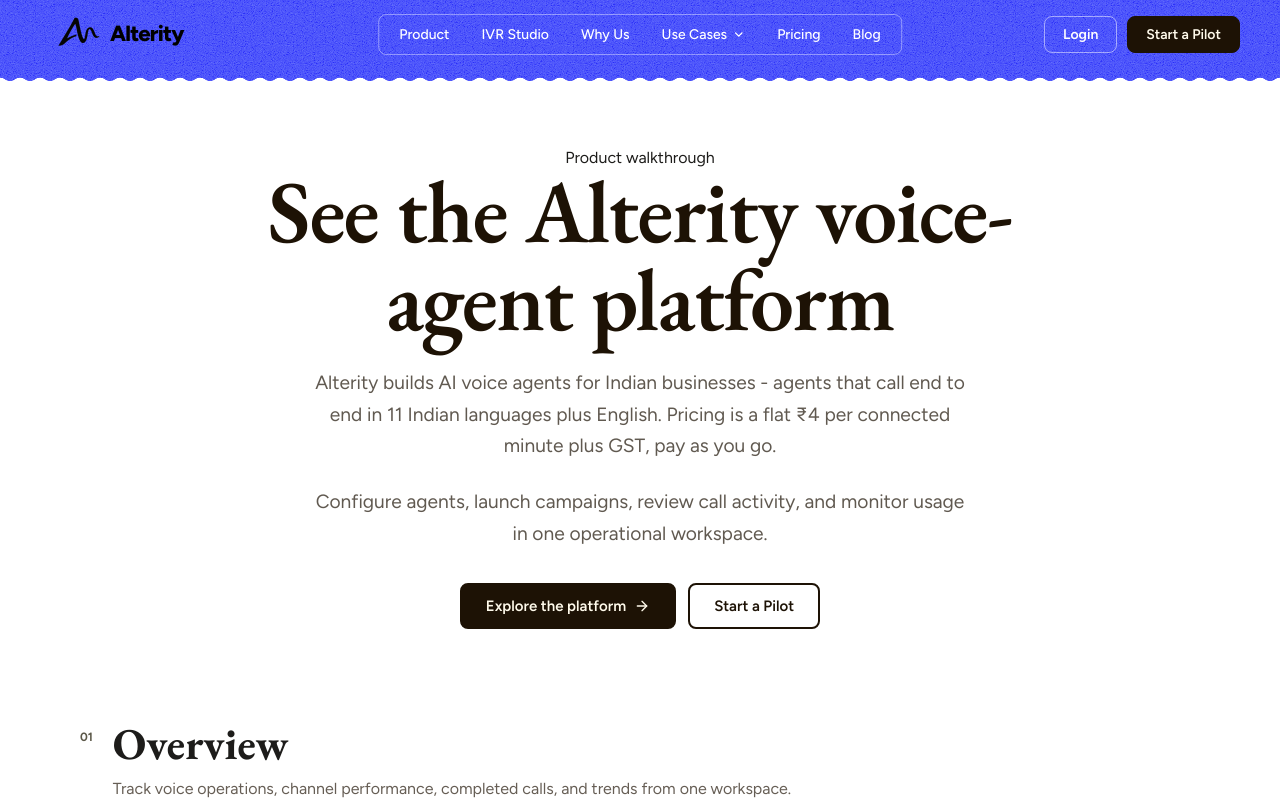
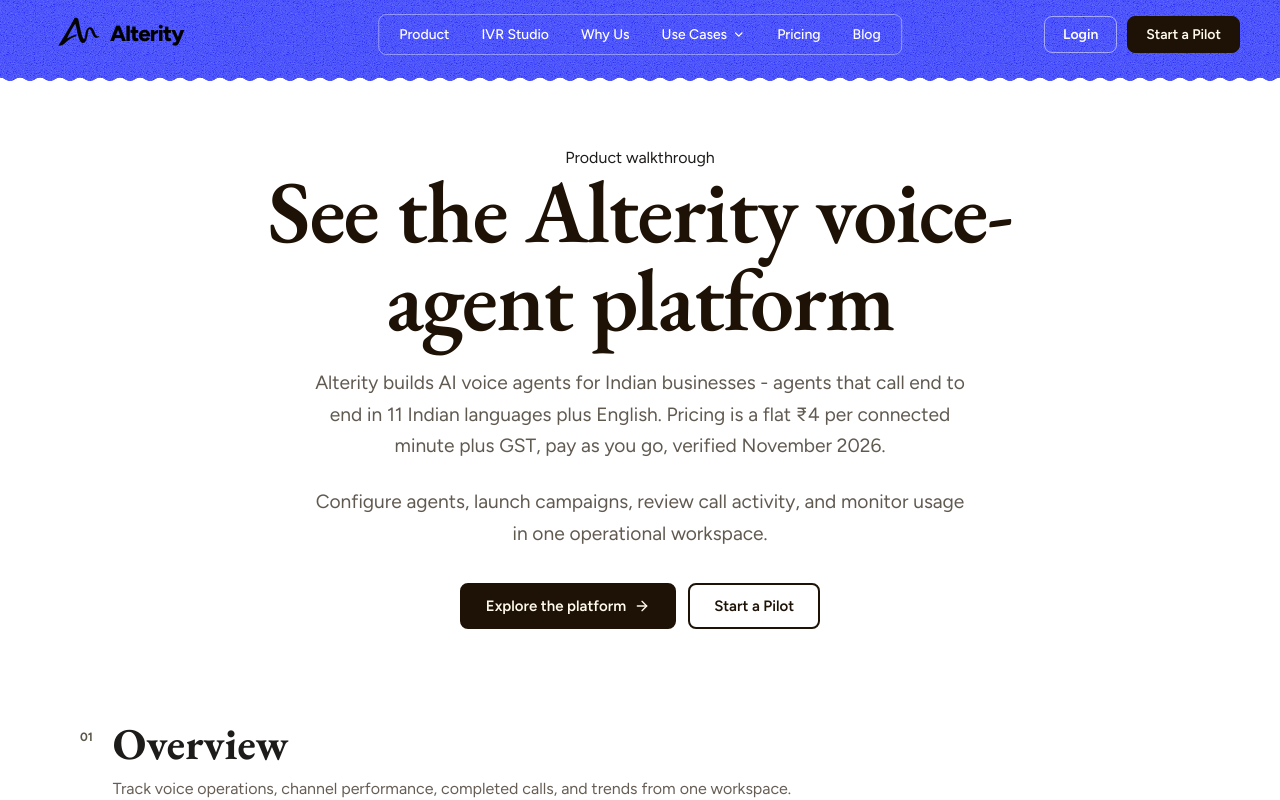
Before and after one commit to mohneeshrautela/alterity-website, a React (Vite) app: page /product in a window 1280 px wide. Shown: the top 800 px of the page. Built offline with nearby package versions, Linux system fonts and the light colour scheme.

Commit message:
Update product description with verification date
Added a verification note to the pricing information.

```diff
--- a/src/pages/ProductPage.jsx
+++ b/src/pages/ProductPage.jsx
@@ -9,7 +9,7 @@ export default function ProductPage() {
       <header className="product-page__hero">
         <span className="terms-page__eyebrow">Product walkthrough</span>
         <h1>See the Alterity voice-agent platform</h1>
-        <p className="product-page__definition">Alterity builds AI voice agents for Indian businesses - agents that call end to end in 11 Indian languages plus English. <Link to="/pricing">Pricing</Link> is a flat ₹4 per connected minute plus GST, pay as you go.</p>
+        <p className="product-page__definition">Alterity builds AI voice agents for Indian businesses - agents that call end to end in 11 Indian languages plus English. <Link to="/pricing">Pricing</Link> is a flat ₹4 per connected minute plus GST, pay as you go, verified November 2026.</p>
         <p>Configure agents, launch campaigns, review call activity, and monitor usage in one operational workspace.</p>
         <div className="product-page__actions">
           <a className="btn-dark" href="#walkthrough">Explore the platform <ArrowRight size={16} /></a>
```
